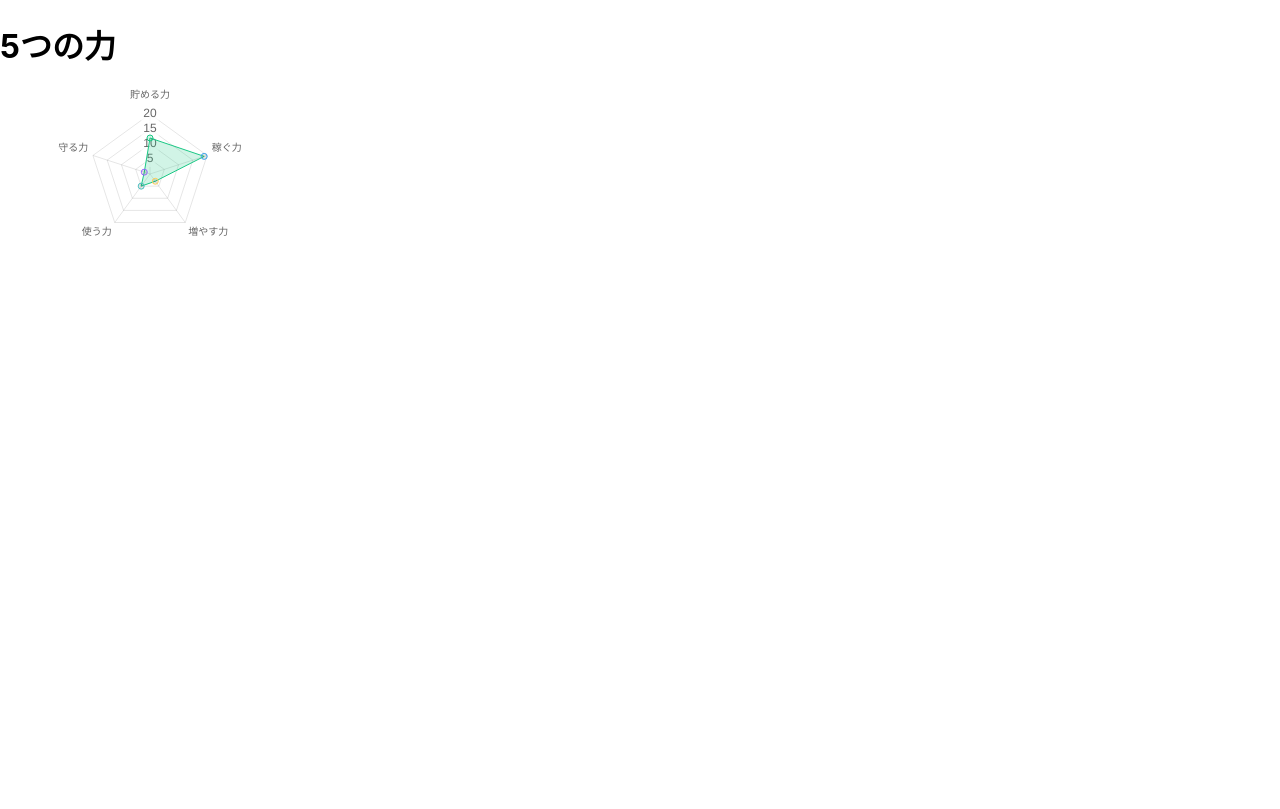
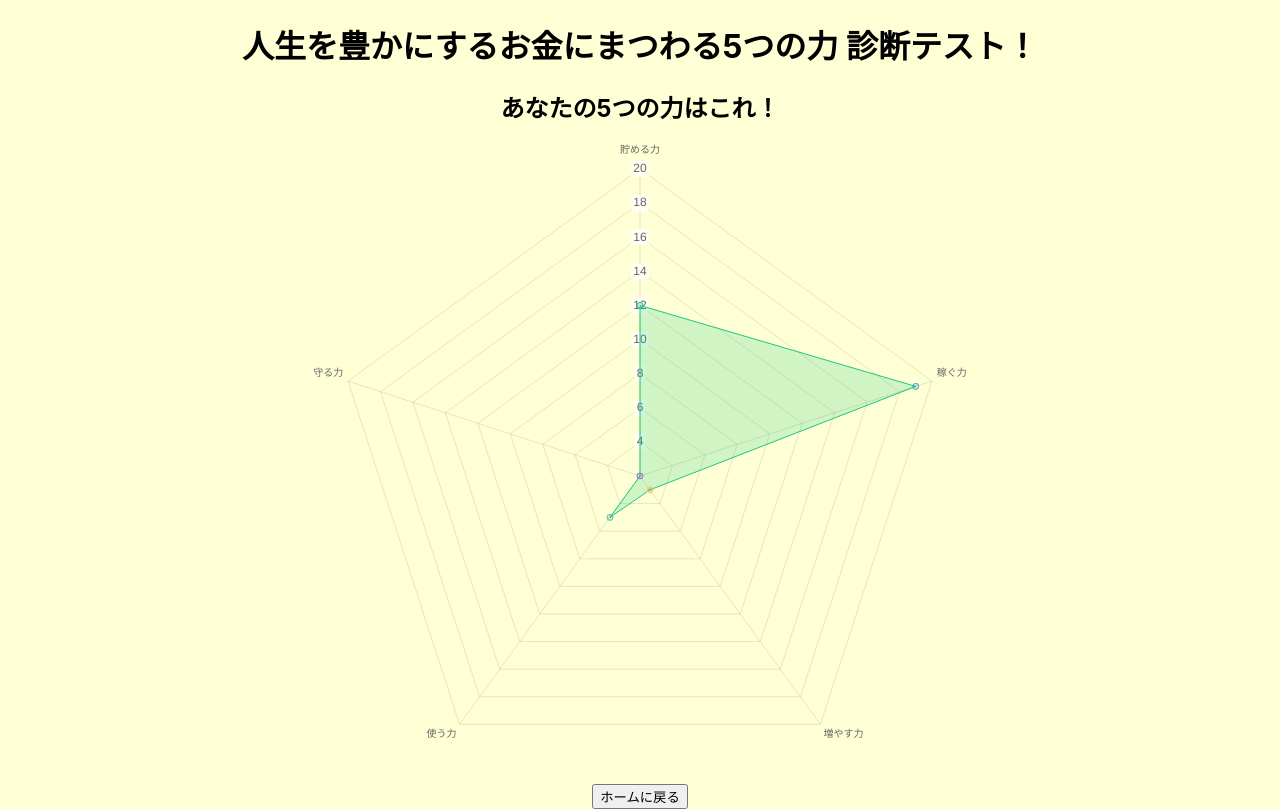
Before and after one commit to dkm113/five_skills_related_to_cash, a React (Create React App) app: page /result in a window 1280 px wide. Built offline with nearby package versions, Linux system fonts and the light colour scheme.

Commit message:
[update]: Chart.jsレスポンシブ対応。BGColorをyellowに変更。

```diff
--- a/package.json
+++ b/package.json
@@ -10,6 +10,7 @@
     "react": "^17.0.1",
     "react-chartjs-2": "^2.11.1",
     "react-dom": "^17.0.1",
+    "react-router-dom": "^5.2.0",
     "react-scripts": "4.0.0",
     "web-vitals": "^0.2.4"
   },
--- a/src/App.js
+++ b/src/App.js
@@ -1,41 +1,17 @@
 import React, { Component } from 'react';
-import { Radar } from 'react-chartjs-2'
-
+import { Route } from 'react-router-dom';
+import StartApp from './components/start';
+import FormApp from './components/form';
+import ResultApp from './components/result';
 
 class App extends Component {
-  constructor (props) {
-    super (props);
-    this.state = {
-      data: {
-        labels: ['貯める力', '稼ぐ力', '増やす力', '使う力', '守る力'],
-        datasets: [{
-            label: '5つの力',
-            data: [12, 19, 3, 5, 2],
-            backgroundColor: [
-                'rgba(25, 199, 132, 0.2)'
-            ],
-            borderColor: [
-                'rgba(25, 199, 132, 1)',
-                'rgba(54, 162, 235, 1)',
-                'rgba(255, 206, 86, 1)',
-                'rgba(75, 192, 192, 1)',
-                'rgba(153, 102, 255, 1)'
-            ],
-            borderWidth: 1
-        }]
-      },
-      options: {
-        responsive: false,
-        legend: false
-      }
-    };
-  }
-
   render () {
     return (
       <div>
-        <h1>5つの力</h1>
-        <Radar data={this.state.data} options={this.state.options} />
+        <h1>人生を豊かにするお金にまつわる5つの力 診断テスト！</h1>
+        <Route path="/" component={StartApp} exact={true} />
+        <Route path="/form" component={FormApp} />
+        <Route path="/result" component={ResultApp} />
       </div>
     );
   }
--- a/src/components/result.js
+++ b/src/components/result.js
@@ -26,8 +26,10 @@ class ResultApp extends Component {
         }]
       },
       options: {
-        responsive: false,
-        legend: false
+        responsive: true,
+        legend: false,
+        responsiveAnimationDuration: 1000,
+
       }
     };
   }
--- a/src/index.css
+++ b/src/index.css
@@ -5,6 +5,8 @@ body {
     sans-serif;
   -webkit-font-smoothing: antialiased;
   -moz-osx-font-smoothing: grayscale;
+  background-color: rgb(255, 255, 213);
+  text-align: center;
 }
 
 code {
--- a/src/index.js
+++ b/src/index.js
@@ -1,13 +1,14 @@
 import React from 'react';
 import ReactDOM from 'react-dom';
+import { BrowserRouter } from 'react-router-dom';
 import './index.css';
 import App from './App';
 import reportWebVitals from './reportWebVitals';
 
 ReactDOM.render(
-  <React.StrictMode>
+  <BrowserRouter>
     <App />
-  </React.StrictMode>,
+  </BrowserRouter>,
   document.getElementById('root')
 );
 
```
Also changed, not shown: 1 other file (tests, documents, lock files or other folders).
